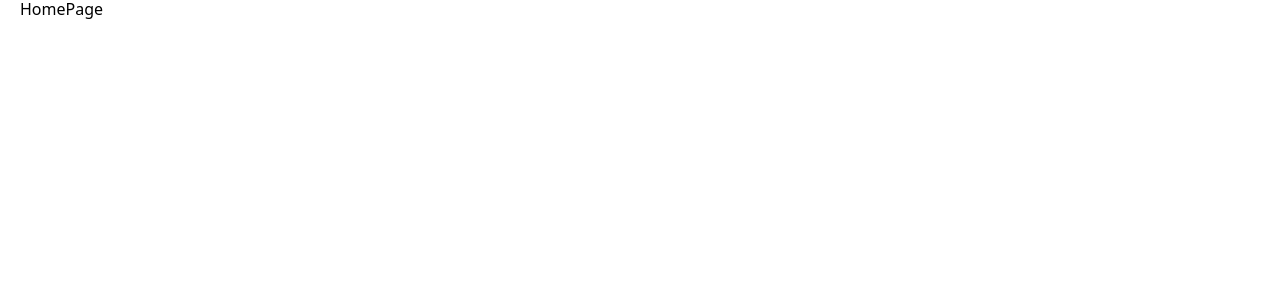
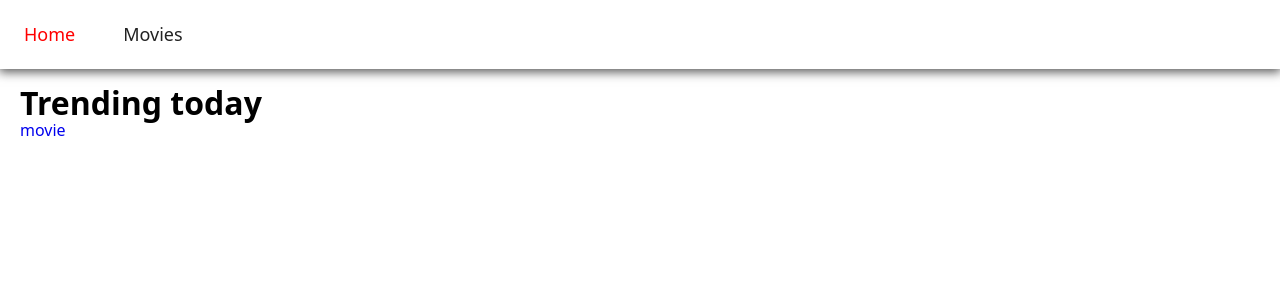
Before and after one commit to Developer-Mykhailo/goit-react-hw-05, a React (Vite) app: page / in a window 1280 px wide. Shown: the top 300 px of the page. Built offline with nearby package versions, Linux system fonts and the light colour scheme.

Commit message:
add navigation

```diff
--- a/src/App.jsx
+++ b/src/App.jsx
@@ -1,15 +1,17 @@
 import { Route, Routes } from "react-router-dom";
-import Container from "./components/Container/Container";
+// import Container from "./components/Container/Container";
 import HomePage from "./pages/HomePage";
 import MoviesPage from "./pages/MoviesPage";
 import NotFoundPage from "./pages/NotFoundPage";
 import MovieDetailsPage from "./pages/MovieDetailsPage";
 import MovieCast from "./components/MovieCast/MovieCast";
 import MovieReviews from "./components/MovieReviews/MovieReviews";
+import Navigation from "./components/Navigation/Navigation";
 
 function App() {
   return (
-    <Container>
+    <>
+      <Navigation />
       <Routes>
         <Route path="/" element={<HomePage />} />
         <Route path="/movies" element={<MoviesPage />} />
@@ -21,7 +23,7 @@ function App() {
 
         <Route path="*" element={<NotFoundPage />} />
       </Routes>
-    </Container>
+    </>
   );
 }
 
--- /dev/null
+++ b/src/components/Navigation/Navigation.jsx
@@ -0,0 +1,32 @@
+import clsx from "clsx";
+import s from "./Navigation.module.css";
+import { NavLink } from "react-router-dom";
+
+const Navigation = () => {
+  return (
+    <header className={s.header}>
+      <nav>
+        <ul className={s.list}>
+          <li>
+            <NavLink
+              to="/"
+              className={({ isActive }) => clsx(s.link, isActive && s.accent)}
+            >
+              Home
+            </NavLink>
+          </li>
+          <li>
+            <NavLink
+              to="/movies"
+              className={({ isActive }) => clsx(s.link, isActive && s.accent)}
+            >
+              Movies
+            </NavLink>
+          </li>
+        </ul>
+      </nav>
+    </header>
+  );
+};
+
+export default Navigation;
--- /dev/null
+++ b/src/components/Navigation/Navigation.module.css
@@ -0,0 +1,19 @@
+.header {
+  box-shadow: 0 2px 10px 1px #555;
+  margin-bottom: 16px;
+}
+
+.list {
+  display: flex;
+}
+
+.link {
+  display: block;
+  padding: 24px;
+  color: #222;
+  font-size: 18px;
+}
+
+.accent {
+  color: red;
+}
--- a/src/index.css
+++ b/src/index.css
@@ -20,3 +20,7 @@ img {
 button {
   cursor: pointer;
 }
+
+a {
+  text-decoration: none;
+}
--- a/src/pages/HomePage.jsx
+++ b/src/pages/HomePage.jsx
@@ -1,7 +1,18 @@
-// import React from 'react'
+import { Link } from "react-router-dom";
+import Container from "../components/Container/Container";
 
 const HomePage = () => {
-  return <div>HomePage</div>;
+  return (
+    <Container>
+      <h1>Trending today</h1>
+
+      <ul>
+        <li>
+          <Link>movie</Link>
+        </li>
+      </ul>
+    </Container>
+  );
 };
 
 export default HomePage;
```
